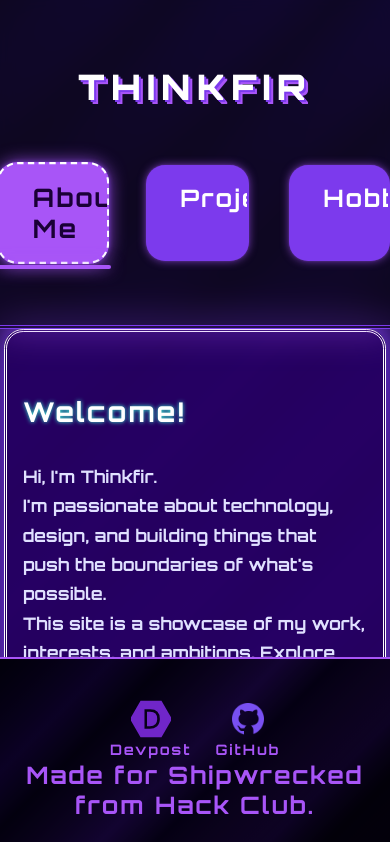
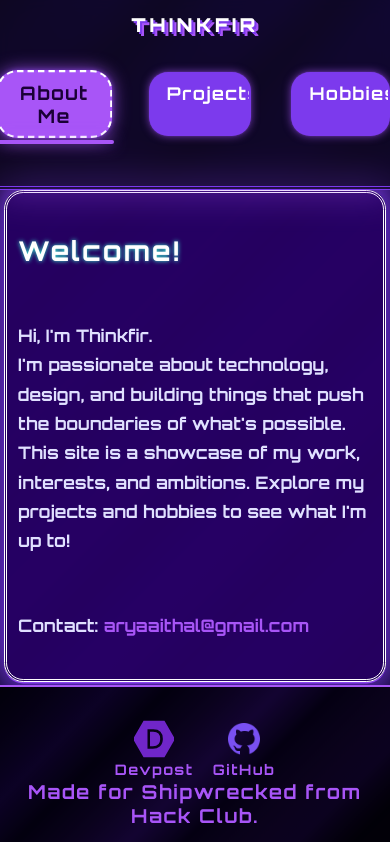
Before and after one commit to thinkfir/Thinkfir.github.io, a plain HTML site: page index.html in a window 390 px wide. Shown: the top 842 px of the page. Drawn offline with Linux system fonts and the light colour scheme.

Commit message:
test for mobile

```diff
--- a/style.css
+++ b/style.css
@@ -214,37 +214,41 @@ body {
 
 @media (max-width: 700px) {
   .glass-panel {
-    padding: 2.5rem 1rem 2.5rem 1rem;
+    padding: 1.2rem 0.7rem 1.2rem 0.7rem;
     border-radius: 1.2rem;
     width: 98vw;
     max-width: 100vw;
     min-width: 90vw;
     height: auto;
     box-sizing: border-box;
-    margin-bottom: 32vh;
-    font-size: clamp(1.5rem, 6vw, 2.5rem);
+    margin-bottom: 8vw;
+    font-size: clamp(1.1rem, 4vw, 1.5rem);
     display: block;
   }
+  .header {
+    padding: 0.6rem 0 0.6rem 0;
+  }
   .header h1 {
-    font-size: 2.2rem;
-    padding: 1.5rem 0;
+    font-size: 1.2rem;
+    padding: 0.2rem 0;
   }
   .navbar a {
-    font-size: 1.5rem;
-    padding: 1rem 2rem;
+    font-size: 1.1rem;
+    padding: 0.5rem 1rem;
     border-radius: 1.2rem;
   }
   .site-footer {
-    font-size: 1.5rem;
-    padding: 2.5rem 0 1.5rem 0;
+    font-size: 1.2rem;
+    padding: 2rem 0 1rem 0;
   }
   .site-footer .socials {
-    gap: 1.5rem;
+    gap: 1.2rem;
   }
   main > div, main > section {
     flex-direction: column !important;
     display: flex !important;
     align-items: stretch !important;
+    gap: 1.2rem !important;
   }
 }
 
```
